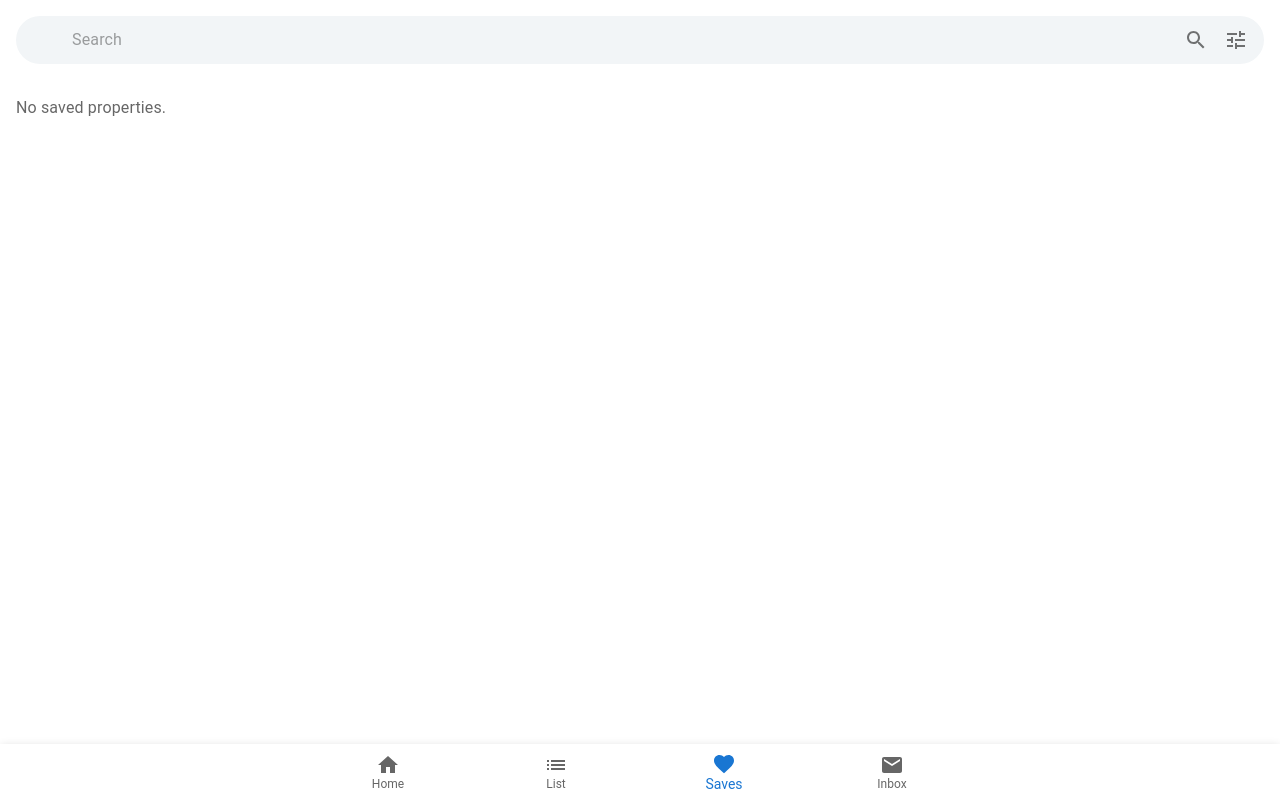
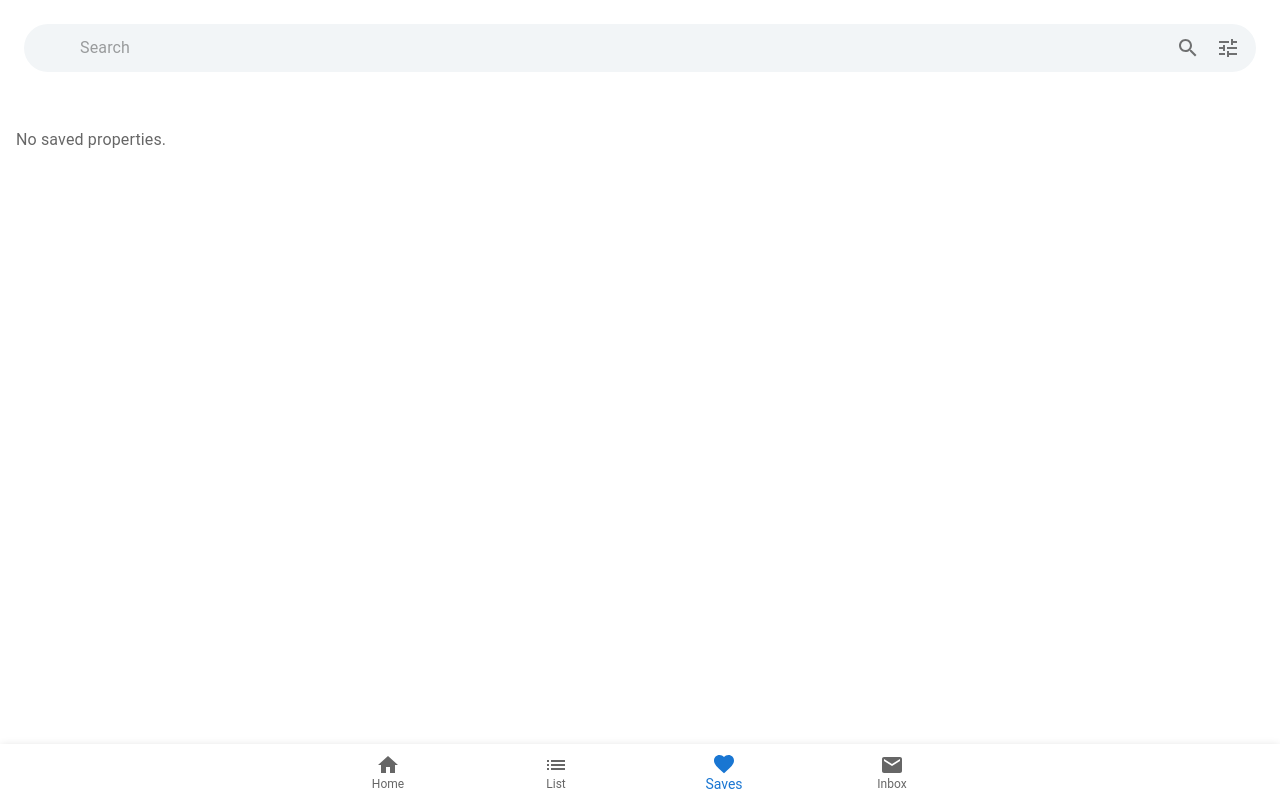
Before and after one commit to Hemanthuppal/materialui-landnest, a React (Create React App) app: page /rent-saves in a window 1280 px wide. Built offline with nearby package versions, Linux system fonts and the light colour scheme; some icons are missing.

Commit message:
added sticky serach bar

```diff
--- a/src/sharvani/Details_Page.js
+++ b/src/sharvani/Details_Page.js
@@ -109,8 +109,19 @@ const PropertyCard = () => {
 
   return (
     <>
-      <CustomSearchBar value={searchQuery} onChange={(e) => setSearchQuery(e.target.value)} />
 
+  <Box
+    sx={{
+      position: 'sticky',
+      top: 0,
+      zIndex: 1000,
+      bgcolor: '#fff', // background to cover content underneath
+      px: 1,
+      py: 1
+    }}
+  >
+    <CustomSearchBar value={searchQuery} onChange={(e) => setSearchQuery(e.target.value)}/>
+  </Box>
       <Box sx={{ pb: 10 }}> {/* 🔵 Padding Bottom to avoid overlap */}
         {filteredProperties.map((property) => (
           <Card
--- a/src/sharvani/Rent_Propertymap.js
+++ b/src/sharvani/Rent_Propertymap.js
@@ -83,7 +83,19 @@ const Rent_Property_Map = () => {
 
   return (
     <Box sx={{ pb: 7, maxWidth: 480, mx: "auto", position: 'relative' }}>
-      <CustomSearchBar />
+       {/* Sticky Search Bar */}
+  <Box
+    sx={{
+      position: 'sticky',
+      top: 0,
+      zIndex: 1000,
+      bgcolor: '#fff', // background to cover content underneath
+      px: 1,
+      py: 1
+    }}
+  >
+    <CustomSearchBar />
+  </Box>
 
       {/* Rental Type Chips */}
       <Box sx={{ p: 2 }}>
--- a/src/sharvani/Rent_Saves.js
+++ b/src/sharvani/Rent_Saves.js
@@ -69,8 +69,18 @@ const RentSaves = () => {
 
   return (
     <>
-      <CustomSearchBar />
-
+ <Box
+    sx={{
+      position: 'sticky',
+      top: 0,
+      zIndex: 1000,
+      bgcolor: '#fff', // background to cover content underneath
+      px: 1,
+      py: 1
+    }}
+  >
+    <CustomSearchBar />
+  </Box>
       <Box sx={{ pb: 10 }}>
         {saved.length === 0 ? (
           <Typography sx={{ px: 2, mt: 4 }} color="text.secondary">
--- a/src/sharvani/Rent_description.js
+++ b/src/sharvani/Rent_description.js
@@ -52,6 +52,11 @@ const Rent_description = () => {
       {/* Header with Back Button */}
       <Box
   sx={{
+    position: 'fixed',
+    top: 0,
+    left: 0,
+    right: 0,
+    zIndex: 10, // Ensure it's above other elements
     bgcolor: 'rgb(49, 48, 49)',
     color: 'white',
     p: 2,
@@ -67,8 +72,9 @@ const Rent_description = () => {
   </Typography>
 </Box>
 
+
       {/* Details Card */}
-      <Box sx={{ px: 2, mt: 3 }}>
+      <Box sx={{ px: 2, mt: 10 }}>
         <Card
           sx={{
             borderRadius: '20px',
```
Lines whose indentation alone changed are shown as unchanged.
